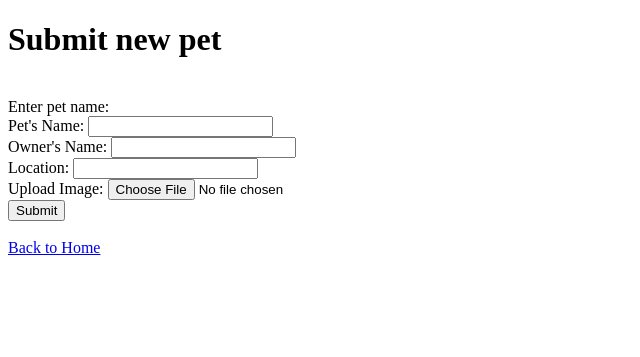
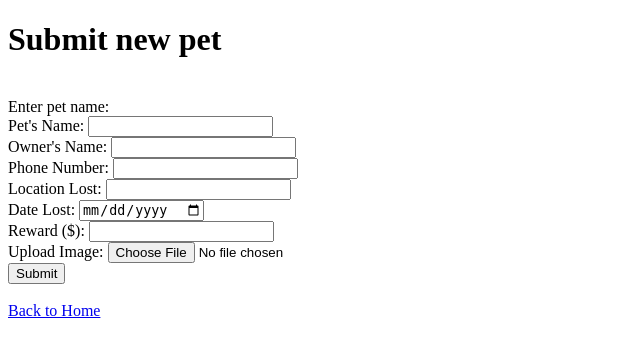
Before and after one commit to edyau1024/LostPetApp, a Flask app: page /submit in a window 1280 px wide. Shown: the top 357 px of the page, without its empty margins (0-640 px from the left). Run offline with Flask 3, Linux system fonts and the light colour scheme.

Commit message:
Update form.html

```diff
--- a/templates/form.html
+++ b/templates/form.html
@@ -13,8 +13,17 @@
     <label>Owner's Name:</label>
     <input type="text" name="owner_name" required><br>
 
-    <label>Location:</label>
+    <label>Phone Number:</label>
+    <input type="tel" name="phone_number" required><br>
+
+    <label>Location Lost:</label>
     <input type="text" name="location" required><br>
+
+    <label>Date Lost:</label>
+    <input type="date" name="date_lost" required><br>
+
+    <label>Reward ($):</label>
+    <input type="number" name="reward" step="0.01" min="0"><br>
 
     <label>Upload Image:</label>
     <input type="file" name="image"><br>
```
